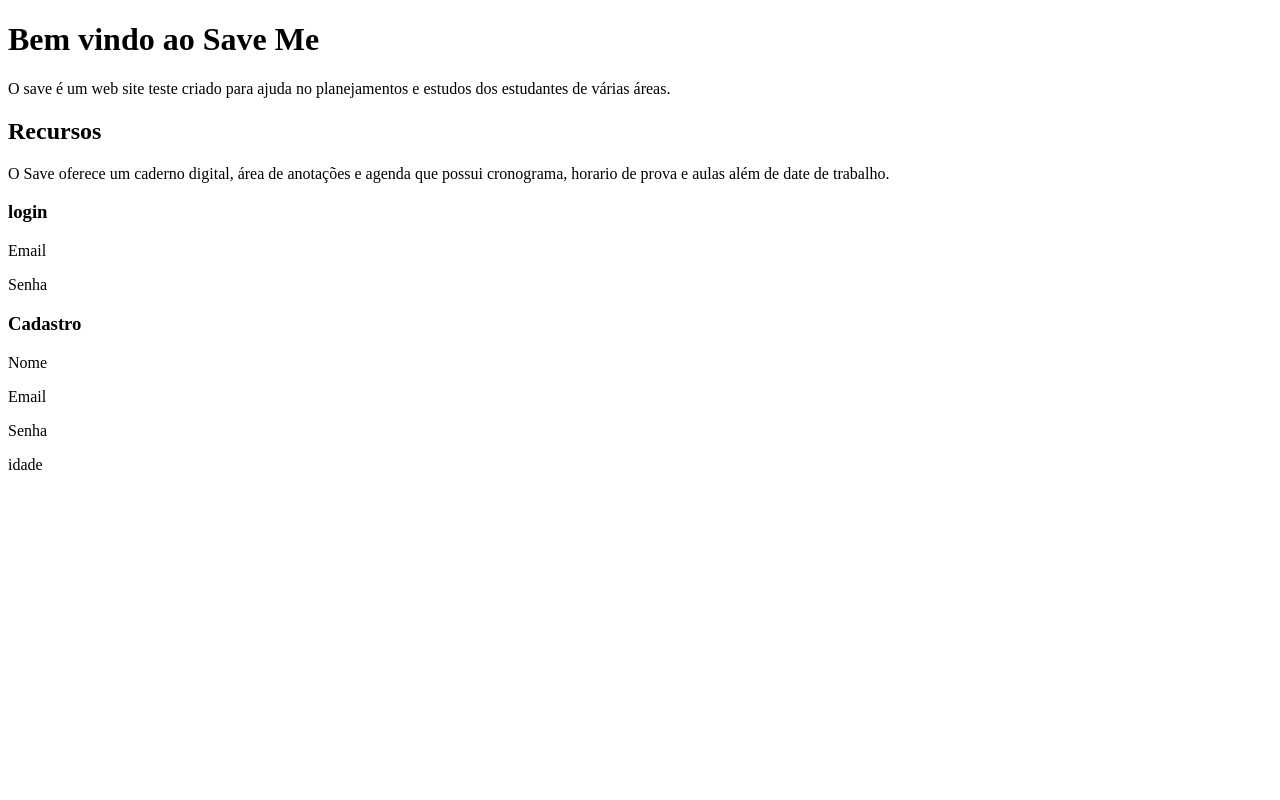
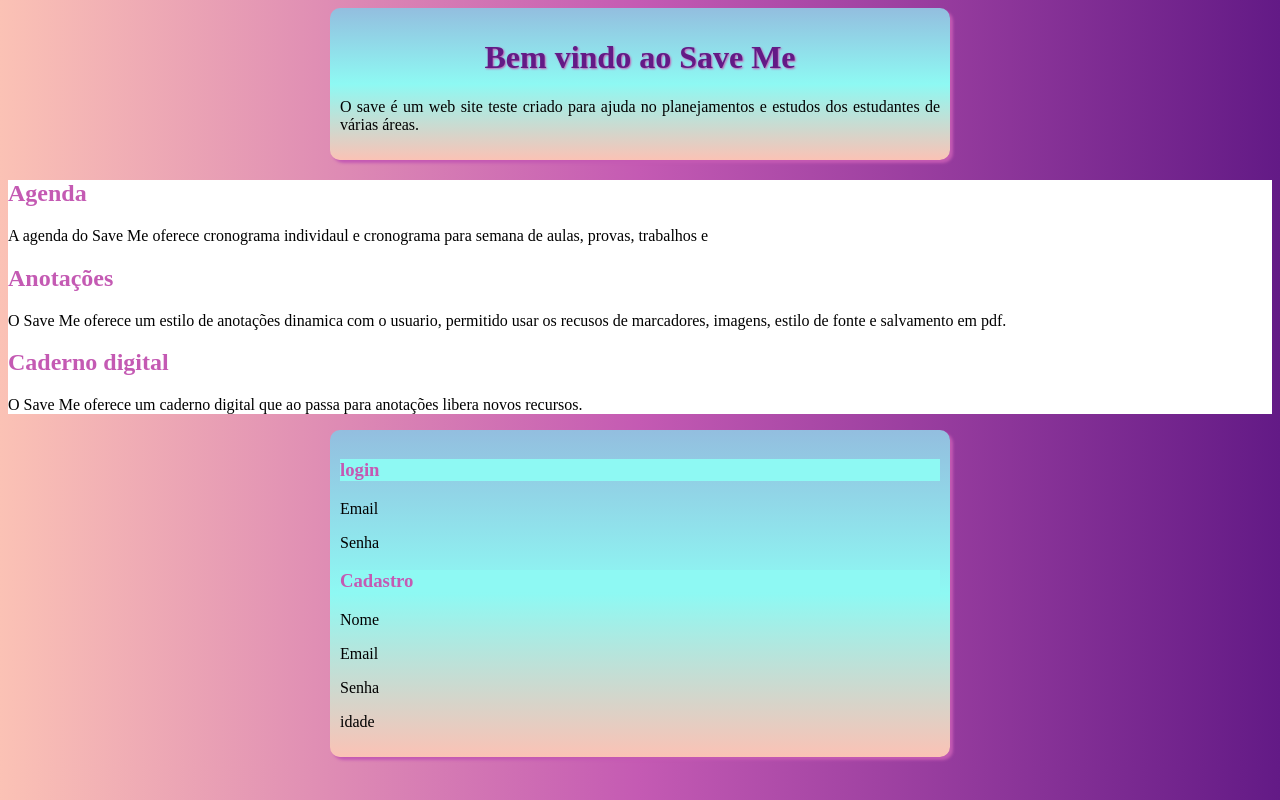
Before and after one commit to Mateusmr18/Save-Me, a plain HTML site: page arquivo front-end/index.html in a window 1280 px wide. Drawn offline with Linux system fonts and the light colour scheme.

Commit message:
Add files via upload

```diff
--- a/arquivo front-end/index.html
+++ b/arquivo front-end/index.html
@@ -4,14 +4,24 @@
     <meta charset="UTF-8">
     <meta name="viewport" content="width=device-width, initial-scale=1.0">
     <title>Save_Me_Menu</title>
+    <link rel="stylesheet" href="style.css">
 </head>
 <body>
+    <main>
         <bookmarks:toggle>
          <h1>Bem vindo ao Save Me</h1>
         </bookmarks:toggle>
             <p>O save é um web site teste criado para ajuda no planejamentos e estudos dos estudantes de várias áreas.</p>
-        <h2>Recursos</h2>
-        <p>O Save oferece um caderno digital, área de anotações e agenda que possui cronograma, horario de prova e aulas além de date de trabalho.</p>
+    </main>
+            <nav>
+                <h2>Agenda</h2>
+                <p>A agenda do Save Me oferece cronograma individaul e cronograma para  semana de aulas, provas, trabalhos e </p>
+                <h2>Anotações</h2>
+                <p>O Save Me oferece um estilo de anotações dinamica com o usuario, permitido usar os recusos de marcadores, imagens, estilo de fonte e salvamento em pdf.</p>
+                <h2>Caderno digital</h2>
+                <p>O Save Me oferece um caderno digital que ao passa para anotações libera novos recursos.</p>
+            </nav>
+                <form>
                     <h3>login</h3>
                     <p>Email</p>
                     <p>Senha</p>
@@ -20,5 +30,6 @@
                     <p>Email</p>
                     <p>Senha</p>
                     <p>idade</p>
+                </form>
 </body>
 </html>
--- a/arquivo front-end/style.css
+++ b/arquivo front-end/style.css
@@ -0,0 +1,48 @@
+@charset "utf-8";
+/* Melon() Ice Blue() Powder blue () Sky magenta() Tekhelet()*/
+/*Segundo padrão Ultra Violet(6BB5CA5), Ice blue (83F9F3), Powder Blue(93BEDF), Peach(FFB997) Melon(EFB0A1)*/
+body{
+    background-image:linear-gradient(to right, #FBC2B5, #C45AB3, #631A86);
+}
+/*Display mouse +icone*/
+main{
+    background-image:linear-gradient(to top,#FBC2B5, #8EF9F3, #93BEDF) ;
+    border-radius: 10px;
+    box-shadow: 3px 3px 3px #C45AB3;
+    width: 600px;
+    padding: 10px;
+    margin: auto;
+}
+
+h1{
+    color:#631A86 ;
+    text-align: center;
+    text-shadow:1px 1px 2px #C45AB3;
+}
+/*Icone+animação de texto e aparição*/
+h2{
+    color: #C45AB3;
+}
+
+nav{
+    background-color:white ;
+}
+
+h3{
+    color: #C45AB3;
+    box-sizing: border-box;
+    background-color: #8EF9F3;
+}
+/*Display de animação escondido+lado*/
+form{
+    background-image:linear-gradient(to top,#FBC2B5, #8EF9F3, #93BEDF) ;
+    border-radius: 10px;
+    box-shadow: 3px 3px 3px #C45AB3;
+    width: 600px;
+    padding: 10px;
+    margin: auto;
+}
+p{
+    text-align: justify;
+    color: black;
+}
```
Also changed, not shown: 1 other file. Lines whose indentation alone changed are shown as unchanged.
